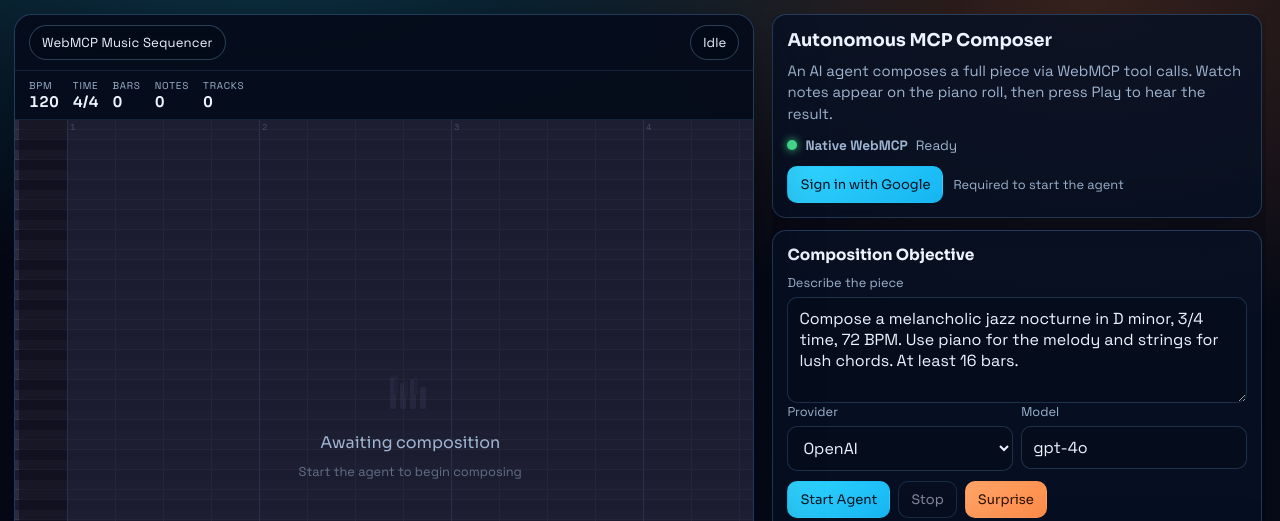
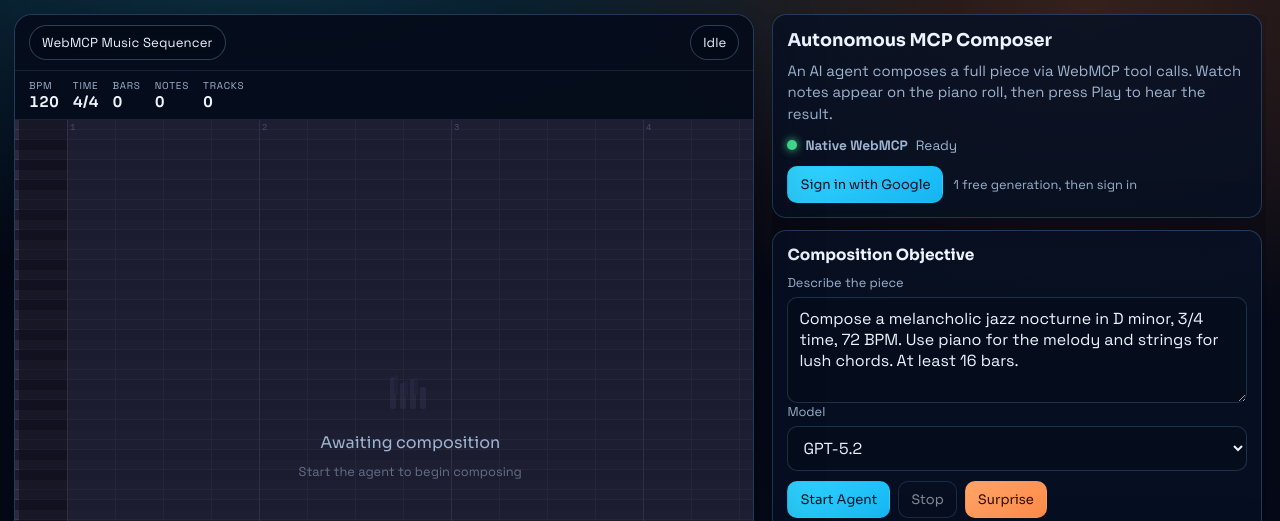
Before and after one commit to Leanmcp-Community/music-composer-webmcp, a React (Vite) app: page / in a window 1280 px wide. Shown: the top 521 px of the page. Built offline with nearby package versions, Linux system fonts and the light colour scheme.

Commit message:
PostHog identify on login, 1 free run gate, env-var API key, model dropdown (5 models), firebaseUid in shares

```diff
--- a/src/App.tsx
+++ b/src/App.tsx
@@ -16,16 +16,28 @@ const replaySingleton = new ReplayEngine();
 const agentSingleton = new AgentEngine(runtimeSingleton, replaySingleton);
 const audioEngine = new AudioEngine();
 
-const PROVIDER_MODELS: Record<LlmProvider, { label: string; defaultModel: string }> = {
-  openai: { label: "OpenAI", defaultModel: "gpt-4o" },
-  anthropic: { label: "Anthropic", defaultModel: "claude-sonnet-4-5" },
-};
+interface ModelOption {
+  provider: LlmProvider;
+  model: string;
+  label: string;
+  loginRequired?: boolean;
+}
+
+const MODEL_OPTIONS: ModelOption[] = [
+  { provider: "openai", model: "gpt-5.2", label: "GPT-5.2" },
+  { provider: "openai", model: "gpt-5", label: "GPT-5" },
+  { provider: "openai", model: "gpt-5-mini", label: "GPT-5 Mini" },
+  { provider: "anthropic", model: "claude-sonnet-4-6", label: "Claude Sonnet 4.6" },
+  { provider: "anthropic", model: "claude-opus-4-6", label: "Claude Opus 4.6", loginRequired: true },
+];
+
+const DEFAULT_MODEL = MODEL_OPTIONS[0];
 
 const DEFAULT_CONFIG: AgentRunConfig = {
   objective:
     "Compose a melancholic jazz nocturne in D minor, 3/4 time, 72 BPM. Use piano for the melody and strings for lush chords. At least 16 bars.",
-  provider: "openai",
-  model: "gpt-4o",
+  provider: DEFAULT_MODEL.provider,
+  model: DEFAULT_MODEL.model,
   apiKey: "",
 };
 
@@ -218,7 +230,8 @@ export default function App() {
   const [mutedTracks, setMutedTracks] = useState<Set<string>>(new Set());
   const mutedTracksRef = useRef<Set<string>>(new Set());
   const pianoRollRef = useRef<PianoRollHandle>(null);
-  const { user, login, logout, getToken } = useAuth();
+  const { user, login, logout } = useAuth();
+  const [freeRunsUsed, setFreeRunsUsed] = useState(0);
   const tracksWithNotesRef = useRef<Set<string>>(new Set());
   const layeredRestartTimerRef = useRef<ReturnType<typeof setTimeout> | null>(null);
   const isAgentRunningRef = useRef(false);
@@ -274,6 +287,7 @@ export default function App() {
       capture_pageview: true,
       capture_pageleave: true,
     });
+
 
     const shareParam = readShareParam();
     if (shareParam) {
@@ -333,6 +347,17 @@ export default function App() {
     };
   }, []);
 
+  useEffect(() => {
+    if (user) {
+      posthog.identify(user.uid, {
+        email: user.email,
+        name: user.displayName,
+      });
+    } else {
+      posthog.reset();
+    }
+  }, [user]);
+
   const metrics: MetricCard[] = useMemo(() => {
     return [
       { label: "Tool Calls", value: String(snapshot.metrics.totalCalls) },
@@ -349,10 +374,16 @@ export default function App() {
   };
 
   const startAgent = async () => {
-    const token = getToken();
-    if (!token) {
+    const selectedModel = MODEL_OPTIONS.find((m) => m.model === config.model);
+    if (selectedModel?.loginRequired && !user) {
       login();
-      setStatusMessage("Sign in to start composing");
+      setStatusMessage("Sign in to use this model");
+      return;
+    }
+
+    if (!user && freeRunsUsed >= 1) {
+      login();
+      setStatusMessage("Sign in to continue composing");
       return;
     }
 
@@ -376,7 +407,8 @@ export default function App() {
       setStatusMessage("Loading instruments...");
       await audioEngine.preloadSoundfonts();
       setStatusMessage("Composing — playback starts automatically...");
-      await agentSingleton.run({ ...config, apiKey: token }, {
+      if (!user) setFreeRunsUsed((n) => n + 1);
+      await agentSingleton.run({ ...config, apiKey: "" }, {
         onRunStateChange: (running) => {
           isAgentRunningRef.current = running;
           if (!running) {
@@ -472,6 +504,7 @@ export default function App() {
         metrics: currentSnapshot.metrics,
         toolCallHistory: replayRun?.toolCalls ?? [],
         replayRun: replayRun ?? null,
+        ...(user?.uid ? { firebaseUid: user.uid } : {}),
       });
       const url = buildShareUrl(id);
       try {
@@ -633,7 +666,7 @@ export default function App() {
           ) : (
             <div className="auth-bar">
               <button className="btn primary" onClick={login}>Sign in with Google</button>
-              <span className="auth-hint">Required to start the agent</span>
+              <span className="auth-hint">1 free generation, then sign in</span>
             </div>
           )}
         </section>
@@ -650,30 +683,22 @@ export default function App() {
             />
           </label>
 
-          <div className="field-grid">
           <label className="field">
-              <span>Provider</span>
+            <span>Model</span>
             <select
-                value={config.provider}
+              value={config.model}
               onChange={(event: ChangeEvent<HTMLSelectElement>) => {
-                  const p = event.target.value as LlmProvider;
-                  setConfig((prev) => ({ ...prev, provider: p, model: PROVIDER_MODELS[p].defaultModel }));
+                const opt = MODEL_OPTIONS.find((m) => m.model === event.target.value);
+                if (opt) setConfig((prev) => ({ ...prev, provider: opt.provider, model: opt.model }));
               }}
             >
-                {(Object.keys(PROVIDER_MODELS) as LlmProvider[]).map((p) => (
-                  <option key={p} value={p}>{PROVIDER_MODELS[p].label}</option>
+              {MODEL_OPTIONS.map((opt) => (
+                <option key={opt.model} value={opt.model} disabled={opt.loginRequired && !user}>
+                  {opt.label}{opt.loginRequired ? " (sign in)" : ""}
+                </option>
               ))}
             </select>
           </label>
-            <label className="field">
-              <span>Model</span>
-              <input
-                value={config.model}
-                onChange={(event: ChangeEvent<HTMLInputElement>) => updateConfig("model", event.target.value)}
-                placeholder={PROVIDER_MODELS[config.provider].defaultModel}
-              />
-            </label>
-          </div>
 
           <div className="button-row">
             <button className="btn primary" onClick={startAgent} disabled={isRunning}>
--- a/src/api/gatewayClient.ts
+++ b/src/api/gatewayClient.ts
@@ -65,6 +65,11 @@ export interface AnthropicMessagesResponse {
 
 const DEFAULT_GATEWAY_ORIGIN = "https://aigateway.leanmcp.com";
 
+function getGatewayApiKey(requestKey?: string): string {
+  const envKey = (import.meta as unknown as { env: Record<string, string> }).env?.VITE_GATEWAY_API_KEY;
+  return envKey || requestKey || "";
+}
+
 function buildAnthropicMessagesUrl(endpoint: string): string {
   const trimmed = String(endpoint || "").trim();
   if (!trimmed) {
@@ -106,14 +111,15 @@ export async function requestAnthropicMessages(
 ): Promise<AnthropicMessagesResponse> {
   const primaryUrl = buildAnthropicMessagesUrl(request.endpoint);
 
+  const apiKey = getGatewayApiKey(request.apiKey);
   const headers: Record<string, string> = {
     "Content-Type": "application/json",
     "anthropic-version": "2023-06-01",
     "anthropic-dangerous-direct-browser-access": "true"
   };
 
-  if (request.apiKey) {
-    headers.Authorization = `Bearer ${request.apiKey}`;
+  if (apiKey) {
+    headers.Authorization = `Bearer ${apiKey}`;
   }
 
   if (request.sessionId) {
@@ -183,10 +189,11 @@ export async function requestAnthropicMessages(
 
 // OpenAI chat completions via gateway (/v1/openai/v1/chat/completions)
 async function requestOpenAiMessages(request: Omit<AnthropicMessagesRequest, "endpoint"> & { endpoint: string }): Promise<AnthropicMessagesResponse> {
+  const apiKey = getGatewayApiKey(request.apiKey);
   const headers: Record<string, string> = {
     "Content-Type": "application/json",
   };
-  if (request.apiKey) headers.Authorization = `Bearer ${request.apiKey}`;
+  if (apiKey) headers.Authorization = `Bearer ${apiKey}`;
   if (request.sessionId) headers["leanmcp-session-id"] = request.sessionId;
 
   const openAiTools = request.tools.map((t) => ({
--- a/src/runtime/shareService.ts
+++ b/src/runtime/shareService.ts
@@ -8,6 +8,7 @@ export interface SharePayload {
   metrics: RuntimeMetrics;
   toolCallHistory: ToolCallRecord[];
   replayRun: ReplayRun | null;
+  firebaseUid?: string;
   createdAt?: unknown;
 }
 
```
Also changed, not shown: 1 other file (tests, documents, lock files or other folders). Lines whose indentation alone changed are shown as unchanged.
